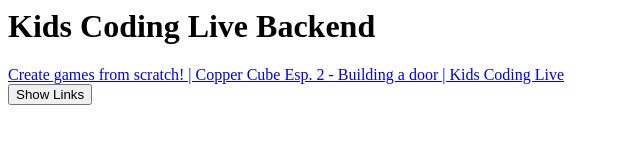
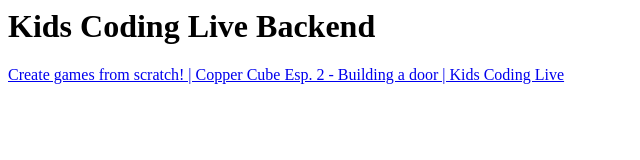
Before and after one commit to kidscodinglive/kcl-download-site, a plain HTML site: page index.html in a window 1280 px wide. Shown: the whole page, without its empty margins (0-640 px from the left). Drawn offline with Linux system fonts and the light colour scheme.

Commit message:
Update index.html
Remove of buttons

```diff
--- a/index.html
+++ b/index.html
@@ -5,10 +5,3 @@
 <div id="links" style="display: block;">
     <a href="Code/ccbL2/ccbL2.html">Create games from scratch! | Copper Cube Esp. 2 - Building a door | Kids Coding Live</a>
 </div>
-<button onclick="showLinks()">Show Links</button>
-
-<script>
-    function showLinks() {
-        document.getElementById("links").style.display = "block"
-    }
-</script>
```
